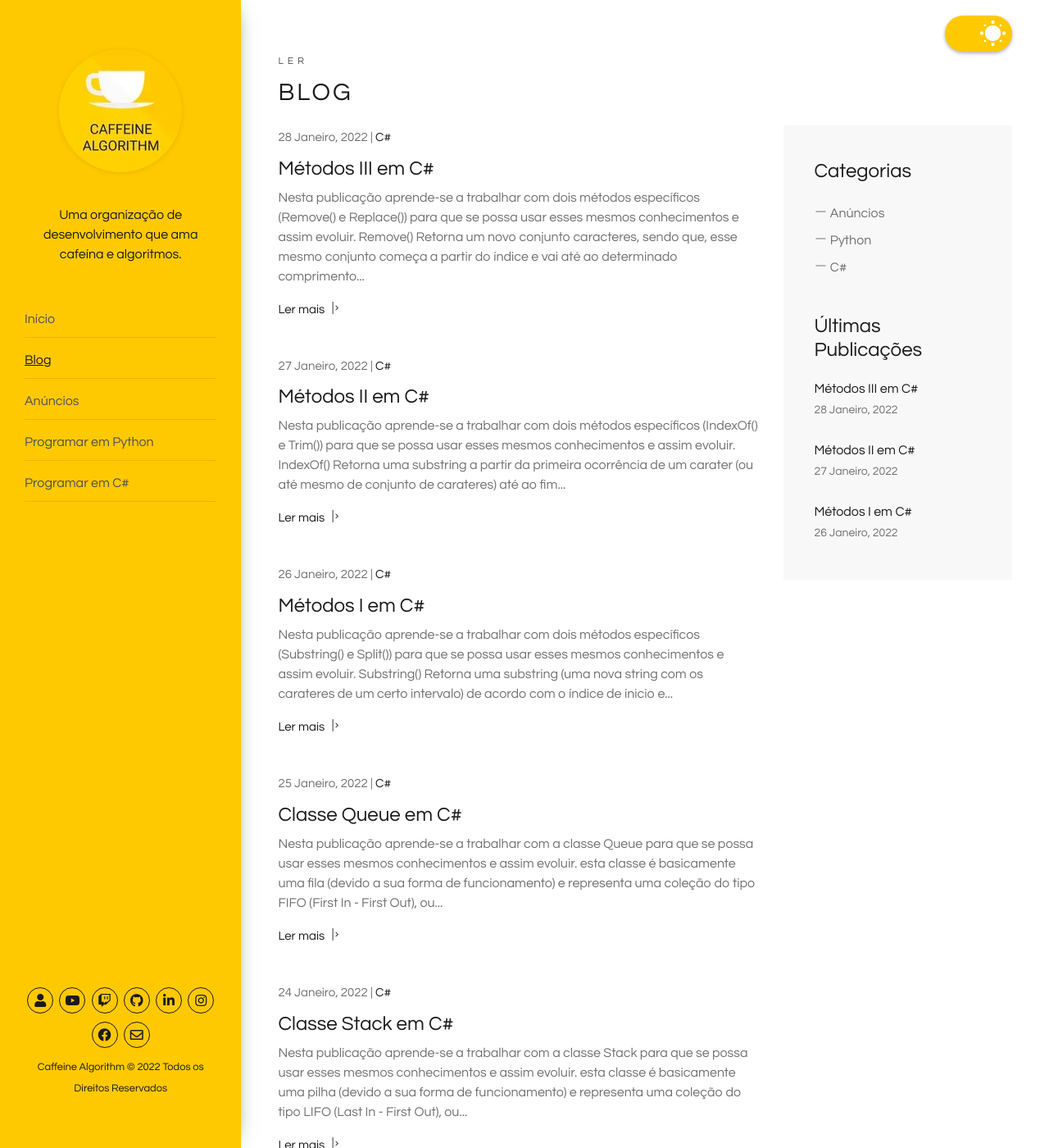
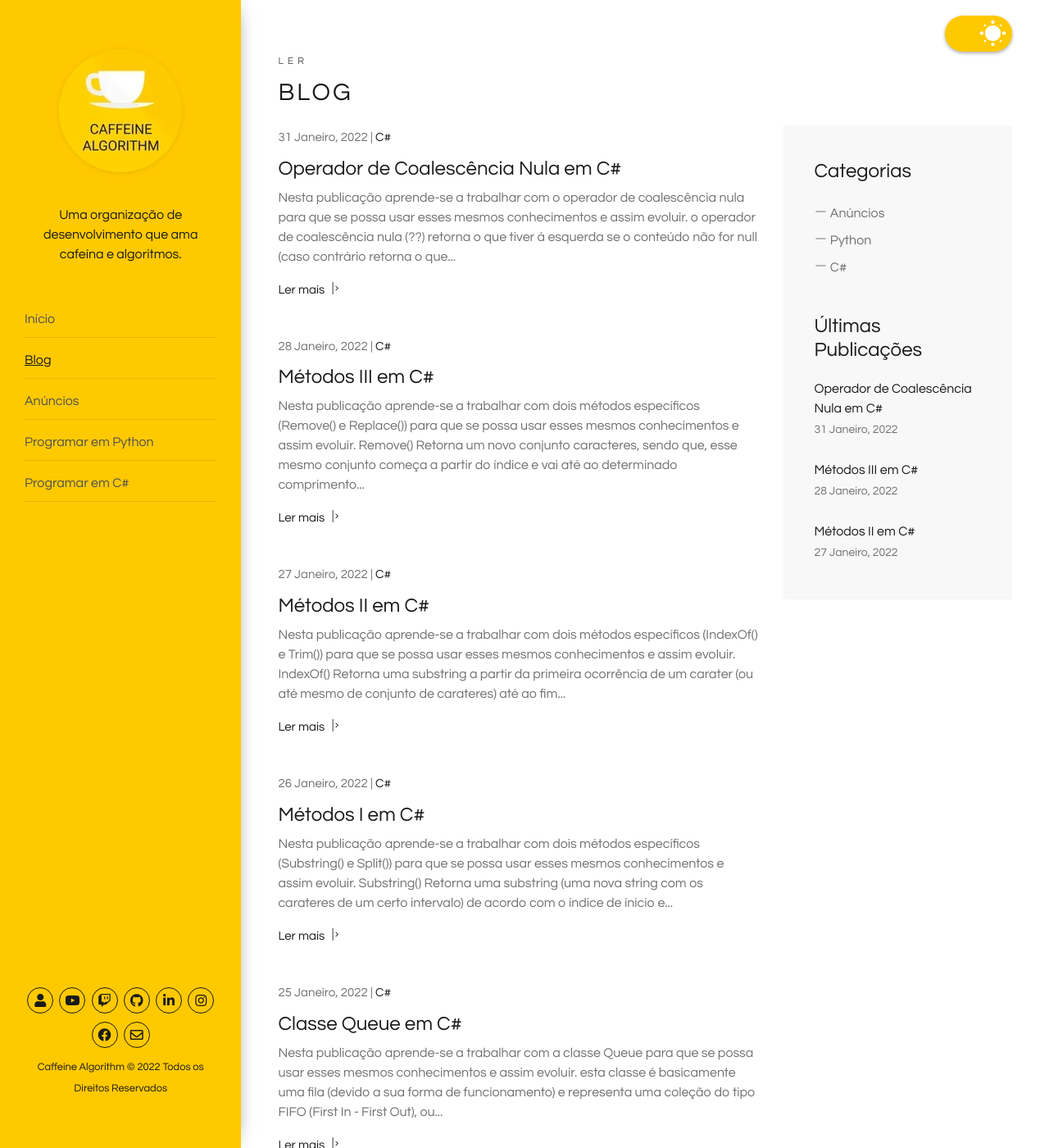
Before and after one commit to caffeinealgorithm/caffeinealgorithm.github.io, a Jekyll site: the page built from blog/index.html, in a window 1280 px wide and 1400 px high. Shown: the whole window at 82% size. Built offline with Jekyll 4.4.1, drawn with Linux system fonts in a browser that asks for light colours; the list of posts is cut into pages by our own code; some of the changed text lies outside the part shown.

Commit message:
Add 62º episode of the C# programming series

````diff
--- /dev/null
+++ b/_posts/2022-01-31-operador-de-coalescencia-nula-em-csharp.md
@@ -0,0 +1,66 @@
+---
+layout: post
+excerpt: Blog
+title: 'Operador de Coalescência Nula em C#'
+description: 'Descobre como se trabalha com o operador de coalescência nula na linguagem de programação C#. Obtém respostas às tuas dúvidas com a teoria e os exemplos apresentados.'
+keywords: 'c#, csharp, operador de coalescência nula, operador, coalescência nula, coalescência, nula, publicação'
+date: 2022-01-31
+categories: [C#]
+---
+
+Nesta publicação aprende-se a trabalhar com o operador de coalescência nula para que se possa usar esses mesmos conhecimentos e assim evoluir.
+
+- o operador de coalescência nula (??) retorna o que tiver à esquerda se o conteúdo não for null (caso contrário retorna o que tiver à direita).
+
+```csharp
+using System;
+
+namespace Base {
+  class OperadorCoalescenciaNula {
+    private string nome;
+
+    public string Nome {
+      get {
+        return nome ?? "O conteúdo é simplesmente nulo.";
+      }
+
+      set {
+        nome = value;
+      }
+    }
+
+    public void Run() {
+      Console.WriteLine(Nome);
+
+      Nome = "Nelson Silva";
+      Console.WriteLine($"Nome: {Nome}");
+
+      Nome = null;
+      Console.WriteLine(Nome);
+
+      VerificarTamanho(null);
+      VerificarTamanho("Coalescência Nula");
+    }
+
+    private void VerificarTamanho(string palavra) {
+      if (palavra?.Length > 5)
+        Console.WriteLine($"\"{palavra}\": Esta palavra tem mais de 5 carateres.");
+    }
+  }
+}
+
+/*
+  O conteúdo é simplesmente nulo.
+  Nome: Nelson Silva
+  O conteúdo é simplesmente nulo.
+  "Coalescência Nula": Esta palavra tem mais de 5 carateres.
+*/
+```
+
+<div class="video-container">
+  <iframe src="https://www.youtube.com/embed/s-X26LwvxC0" frameborder="0" allowfullscreen></iframe>
+</div>
+
+Não te esqueças de [assistir ao vídeo](https://youtu.be/s-X26LwvxC0){:target="\_blank"} e podes sempre ler esta publicação [em inglês](https://nelsonsilvadev.com/blog/20220131/null-coalescence-operator-in-csharp/){:target="\_blank"}.
+
+### _Happy coding!_
--- a/index.html
+++ b/index.html
@@ -76,7 +76,7 @@ keywords: organização, desenvolvimento, cafeína, algoritmos, publicações, v
       </div>
 
       <div class="row">
-        {% for video in site.csharp %} {% if video.id == "/csharp/61" %}
+        {% for video in site.csharp %} {% if video.id == "/csharp/62" %}
         <div class="col-xs-12 col-sm-3 col-sm-6 col-lg-6 col-xl-3">
           <a
             href="https://www.youtube.com/embed/{{ video.custom_id }}"
````
Also changed, not shown: _csharp/62.md (added, +5 -0 lines), assets/img/playlists/csharp/62.png (added), assets/img/playlists/csharp/62.webp (added).
